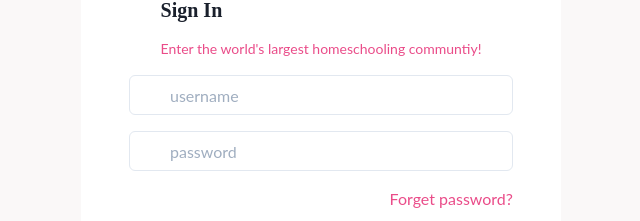
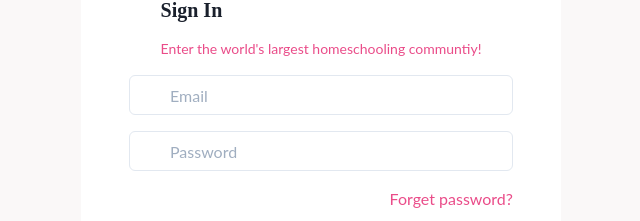
Before and after one commit to ChuksGrinage/Pinkle, a Next.js app: page /login in a window 1280 px wide. Shown: the part 285-506 px from the top of the page, without its empty margins (319-959 px from the left). Built offline with nearby package versions, Linux system fonts and the light colour scheme.

Commit message:
update login to user email

```diff
--- a/src/screens/login/components/login-form/index.tsx
+++ b/src/screens/login/components/login-form/index.tsx
@@ -46,18 +46,18 @@ const LoginForm = () => {
 						Enter the world's largest homeschooling communtiy!
 					</Text>
 				</Box>
-				<FormControl isInvalid={errors.username || errors.server}>
+				<FormControl isInvalid={errors.email || errors.server}>
 					<InputGroup>
 						<InputLeftElement pointerEvents='none' />
 						<Input
-							id='username'
-							{...register('username', {
-								required: 'username is required',
+							id='email'
+							{...register('email', {
+								required: 'email is required',
 							})}
-							placeholder='username'
+							placeholder='Email'
 						/>
 					</InputGroup>
-					<FormErrorMessage>{errors?.username?.message}</FormErrorMessage>
+					<FormErrorMessage>{errors?.email?.message}</FormErrorMessage>
 				</FormControl>
 				<FormControl isInvalid={errors.password || errors.server}>
 					<InputGroup>
@@ -66,7 +66,7 @@ const LoginForm = () => {
 							id='password'
 							{...register('password', { required: 'password is required' })}
 							type='password'
-							placeholder='password'
+							placeholder='Password'
 						/>
 					</InputGroup>
 					<FormErrorMessage>{errors?.password?.message}</FormErrorMessage>
```
